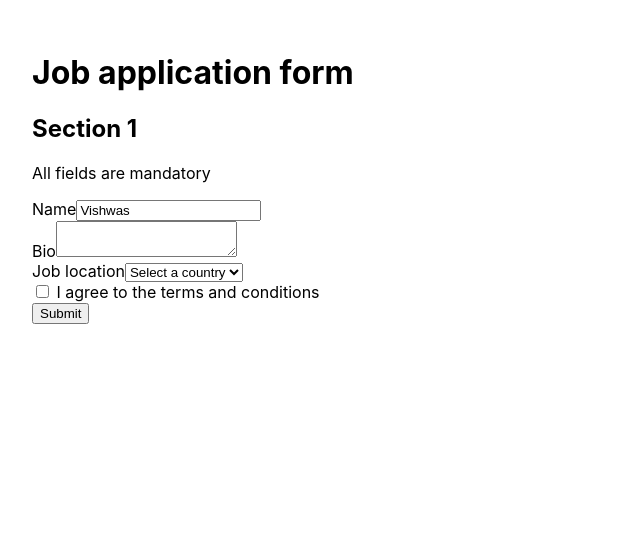
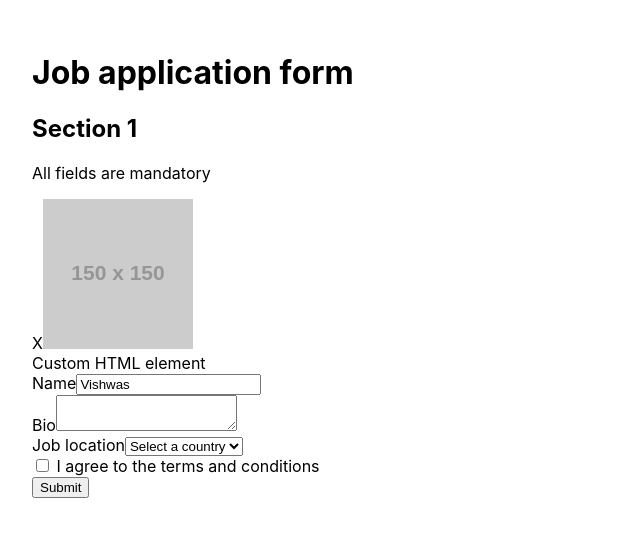
Before and after one commit to gopinav/React-Testing-Tutorial, a React (Create React App) app in the folder fundamentals-demo/: page / in a window 1280 px wide. Shown: the top 536 px of the page, without its empty margins (0-640 px from the left). Built offline with nearby package versions, Linux system fonts and the light colour scheme.

Commit message:
getByAltText, getByTitle and getByTestId

```diff
--- a/fundamentals-demo/src/components/application/Application.tsx
+++ b/fundamentals-demo/src/components/application/Application.tsx
@@ -4,6 +4,9 @@ export const Application = () => {
       <h1>Job application form</h1>
       <h2>Section 1</h2>
       <p>All fields are mandatory</p>
+      <span title="close">X</span>
+      <img src="https://via.placeholder.com/150" alt="a person with a laptop" />
+      <div data-testid="custom-element">Custom HTML element</div>
       <form>
         <div>
           <label htmlFor="name">Name</label>
```
Also changed, not shown: 1 other file (tests, documents, lock files or other folders).
